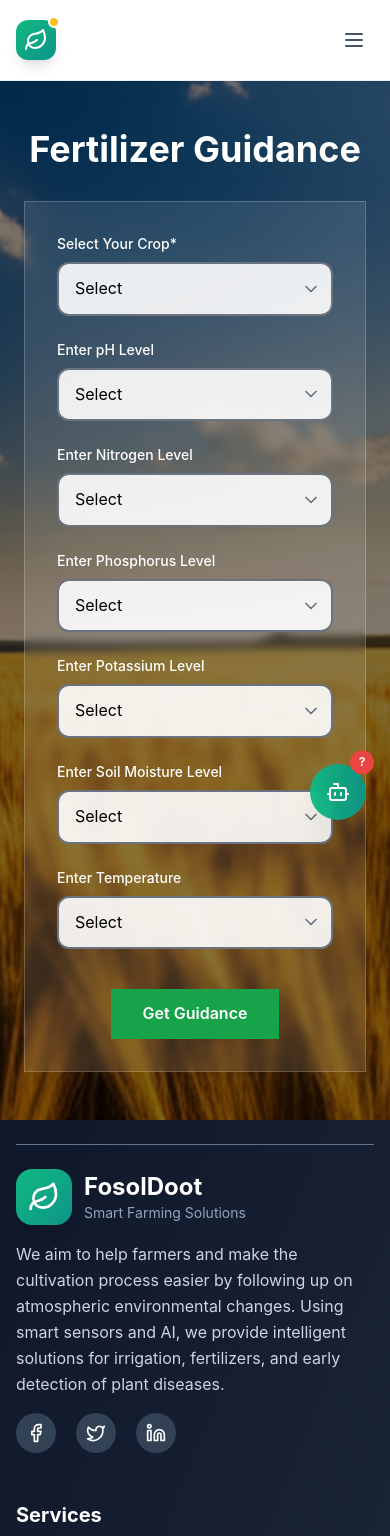
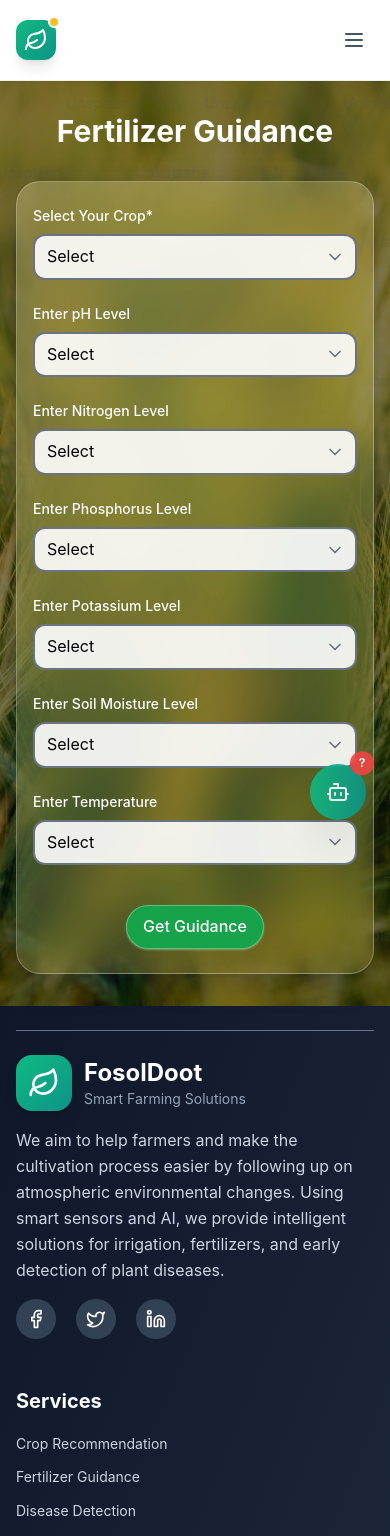
Before and after one commit to niloychandrasarker/Foshol-Doot, a React (Vite) app: page /fertilizer-guidance in a window 390 px wide. Shown: the top 1536 px of the page. Built offline with nearby package versions, Linux system fonts and the light colour scheme.

Commit message:
Enhanch FertolizerGuidance...

```diff
--- a/src/pages/FertilizerGuidance.jsx
+++ b/src/pages/FertilizerGuidance.jsx
@@ -1,24 +1,36 @@
 import { ChevronDown } from "lucide-react";
+import bg_img from "../../public/background-img.jpg";
+import { Link } from "react-router-dom";
 
 export default function FertilizerGuidance() {
   return (
     <div
       className="min-h-screen bg-cover bg-center bg-no-repeat relative"
       style={{
-        backgroundImage: "url('/golden-wheat-field.png')",
+        backgroundImage: `url(${bg_img})`,
       }}
     >
       {/* Dark overlay */}
       <div className="absolute inset-0 bg-black/50"></div>
 
       {/* Content */}
-      <div className="relative z-10 flex items-center justify-center min-h-screen px-6 py-12">
+      <div className="relative z-10 flex items-center justify-center min-h-screen px-4 py-8">
         <div className="w-full max-w-2xl">
-          <h1 className="text-4xl font-bold text-white text-center mb-8">
+          <h1 className="text-3xl md:text-4xl font-bold text-white text-center mb-8">
             Fertilizer Guidance
           </h1>
 
-          <div className="bg-white/10 backdrop-blur-sm rounded-lg p-8 border border-white/20">
+          <div
+            className="bg-white/30 dark:bg-white/10 backdrop-blur-2xl rounded-3xl px-4 py-6 md:p-10 border border-white/30 shadow-2xl shadow-black/10 ring-1 ring-white/40"
+            style={{
+              boxShadow:
+                "0 8px 32px 0 rgba(31, 38, 135, 0.18), 0 1.5px 6px 0 rgba(0,0,0,0.10)",
+              border: "1.5px solid rgba(255,255,255,0.25)",
+              background:
+                "linear-gradient(135deg, rgba(255,255,255,0.25) 0%, rgba(255,255,255,0.10) 100%)",
+              backdropFilter: "blur(24px) saturate(180%)",
+            }}
+          >
             <form className="space-y-6">
               {/* Select Your Crop */}
               <div>
@@ -26,7 +38,7 @@ export default function FertilizerGuidance() {
                   Select Your Crop*
                 </label>
                 <div className="relative">
-                  <select className="w-full px-4 py-3 bg-white/90 border-2 border-gray-500 rounded-xl focus:ring-2 focus:ring-green-500 focus:border-green-500 appearance-none">
+                  <select className="w-full px-3 md:px-4 py-2 md:py-3 bg-white/90 border-2 border-gray-500 rounded-xl focus:ring-2 focus:ring-green-500 focus:border-green-500 appearance-none">
                     <option value="">Select</option>
                     <option value="rice">Rice</option>
                     <option value="wheat">Wheat</option>
@@ -46,7 +58,7 @@ export default function FertilizerGuidance() {
                       Enter pH Level
                     </label>
                     <div className="relative">
-                      <select className="w-full px-4 py-3 bg-white/90 border-2 border-gray-500 rounded-xl focus:ring-2 focus:ring-green-500 focus:border-green-500 appearance-none">
+                      <select className="w-full px-3 md:px-4 py-2 md:py-3 bg-white/90 border-2 border-gray-500 rounded-xl focus:ring-2 focus:ring-green-500 focus:border-green-500 appearance-none">
                         <option value="">Select</option>
                         <option value="acidic">Acidic (0-6.9)</option>
                         <option value="neutral">Neutral (7.0)</option>
@@ -61,7 +73,7 @@ export default function FertilizerGuidance() {
                       Enter Nitrogen Level
                     </label>
                     <div className="relative">
-                      <select className="w-full px-4 py-3 bg-white/90 border-2 border-gray-500 rounded-xl focus:ring-2 focus:ring-green-500 focus:border-green-500 appearance-none">
+                      <select className="w-full px-3 md:px-4 py-2 md:py-3 bg-white/90 border-2 border-gray-500 rounded-xl focus:ring-2 focus:ring-green-500 focus:border-green-500 appearance-none">
                         <option value="">Select</option>
                         <option value="low">Low</option>
                         <option value="medium">Medium</option>
@@ -76,7 +88,7 @@ export default function FertilizerGuidance() {
                       Enter Phosphorus Level
                     </label>
                     <div className="relative">
-                      <select className="w-full px-4 py-3 bg-white/90 border-2 border-gray-500 rounded-xl focus:ring-2 focus:ring-green-500 focus:border-green-500 appearance-none">
+                      <select className="w-full px-3 md:px-4 py-2 md:py-3 bg-white/90 border-2 border-gray-500 rounded-xl focus:ring-2 focus:ring-green-500 focus:border-green-500 appearance-none">
                         <option value="">Select</option>
                         <option value="low">Low</option>
                         <option value="medium">Medium</option>
@@ -94,7 +106,7 @@ export default function FertilizerGuidance() {
                       Enter Potassium Level
                     </label>
                     <div className="relative">
-                      <select className="w-full px-4 py-3 bg-white/90 border-2 border-gray-500 rounded-xl focus:ring-2 focus:ring-green-500 focus:border-green-500 appearance-none">
+                      <select className="w-full px-3 md:px-4 py-2 md:py-3 bg-white/90 border-2 border-gray-500 rounded-xl focus:ring-2 focus:ring-green-500 focus:border-green-500 appearance-none">
                         <option value="">Select</option>
                         <option value="low">Low</option>
                         <option value="medium">Medium</option>
@@ -109,7 +121,7 @@ export default function FertilizerGuidance() {
                       Enter Soil Moisture Level
                     </label>
                     <div className="relative">
-                      <select className="w-full px-4 py-3 bg-white/90 border-2 border-gray-500 rounded-xl focus:ring-2 focus:ring-green-500 focus:border-green-500 appearance-none">
+                      <select className="w-full px-3 md:px-4 py-2 md:py-3 bg-white/90 border-2 border-gray-500 rounded-xl focus:ring-2 focus:ring-green-500 focus:border-green-500 appearance-none">
                         <option value="">Select</option>
                         <option value="dry">Dry</option>
                         <option value="moist">Moist</option>
@@ -124,7 +136,7 @@ export default function FertilizerGuidance() {
                       Enter Temperature
                     </label>
                     <div className="relative">
-                      <select className="w-full px-4 py-3 bg-white/90 border-2 border-gray-500 rounded-xl focus:ring-2 focus:ring-green-500 focus:border-green-500 appearance-none">
+                      <select className="w-full px-3 md:px-4 py-2 md:py-3 bg-white/90 border-2 border-gray-500 rounded-xl focus:ring-2 focus:ring-green-500 focus:border-green-500 appearance-none">
                         <option value="">Select</option>
                         <option value="cold">Cold (0-15°C)</option>
                         <option value="moderate">Moderate (16-25°C)</option>
@@ -139,12 +151,18 @@ export default function FertilizerGuidance() {
 
               {/* Submit Button */}
               <div className="flex justify-center pt-4">
-                <button
+                {/* <button
                   type="submit"
-                  className="px-8 py-3 bg-green-600 hover:bg-green-700 text-white font-semibold rounded-lg transition-colors duration-200"
+                  className="px-4 md:px-6 py-2 bg-green-600 hover:bg-green-500 text-white font-medium rounded-full shadow-sm shadow-green-200/40 border border-white/30 transition-all duration-200 focus:outline-none focus:ring-3 focus:ring-green-300/40"
                 >
                   Get Guidance
-                </button>
+                </button> */}
+                <Link
+                  to="/guidance-details"
+                  className="px-4 md:px-6 py-2 bg-green-600 hover:bg-green-500 text-white font-medium rounded-full shadow-sm shadow-green-200/40 border border-white/30 transition-all duration-200 focus:outline-none focus:ring-3 focus:ring-green-300/40"
+                >
+                  Get Guidance
+                </Link>
               </div>
             </form>
           </div>
```
